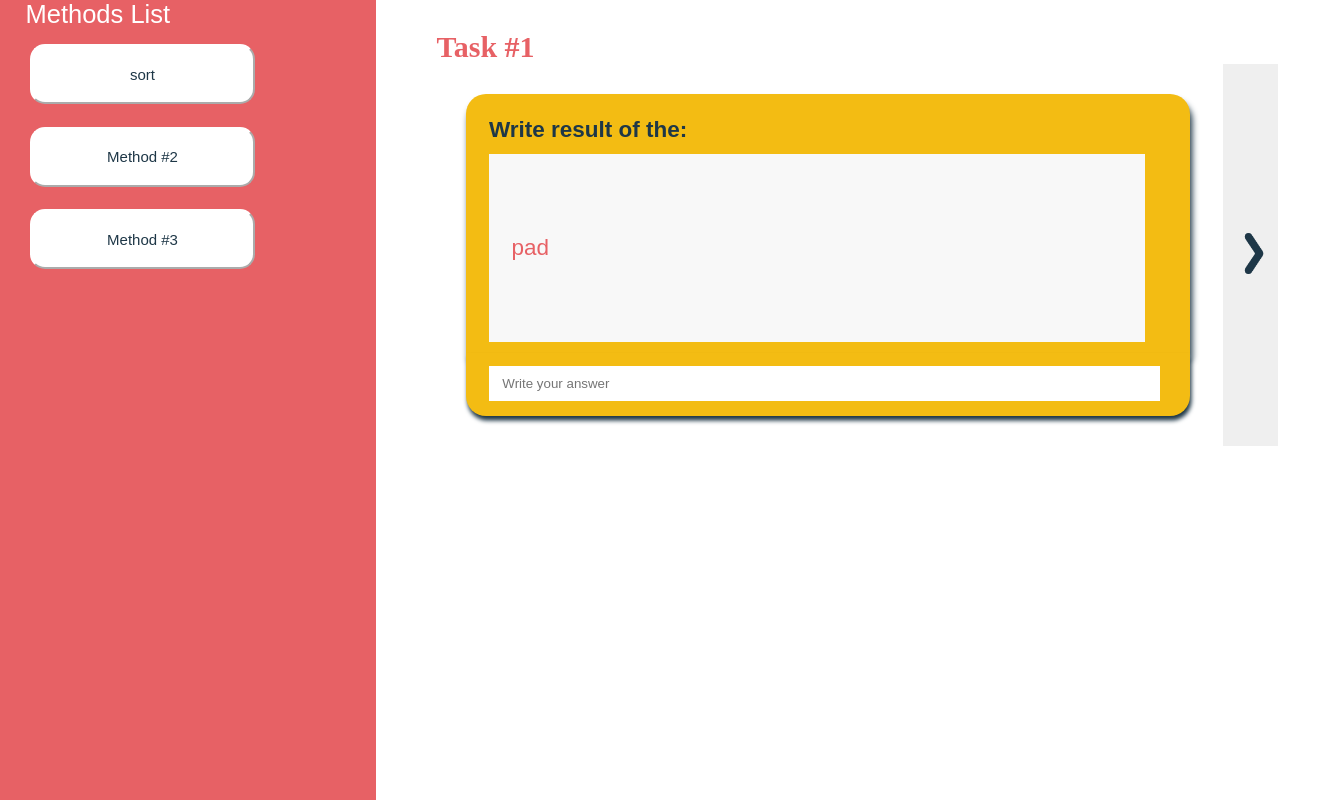
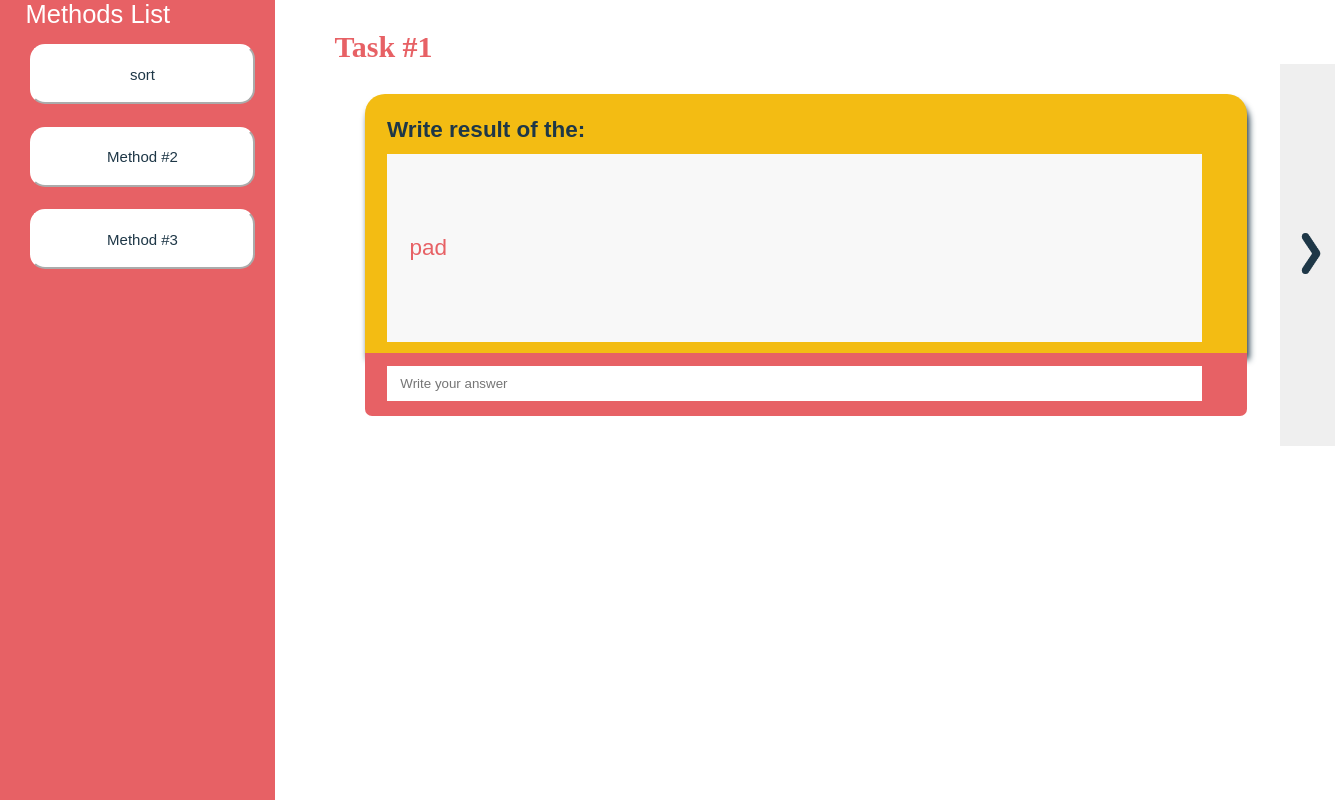
Before and after one commit to reginPekin/Methods_Learner, a React (Create React App) app: page / in a window 1280 px wide. Shown: the whole page, 1337 px wide, since content can reach past the window. Built offline with nearby package versions, Linux system fonts and the light colour scheme.

Commit message:
inpur css changes

```diff
--- a/src/Components/InputTask/InputTask.module.css
+++ b/src/Components/InputTask/InputTask.module.css
@@ -1,8 +1,8 @@
 .form {
-  background-color: var(--yellow);
+  background-color: var(--red);
   padding: 0em 3em 1em 1.5em;
-  border-radius: 0 0 20px 20px;
-  box-shadow: 0.1em 0.3em 0.3em 0em var(--dark-blue);
+  border-radius: 0 0 7px 7px;
+  /* box-shadow: 0.1em 0.3em 0.3em 0em var(--yellow); */
 }
 
 .inputTask {
@@ -12,7 +12,7 @@
 
 .input {
   margin-top: 1em;
-  width: 100%;
+  width: 60em;
   height: 2.5em;
   border: none;
   outline-color: var(--red);
```
